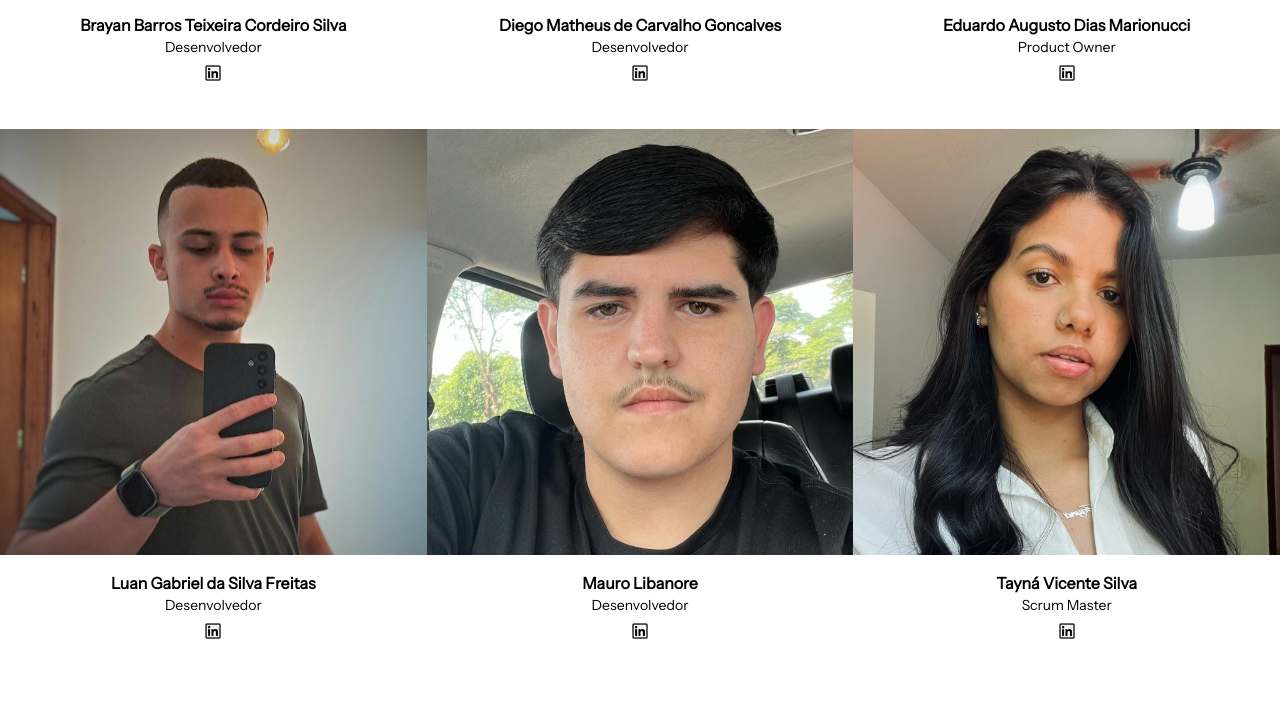
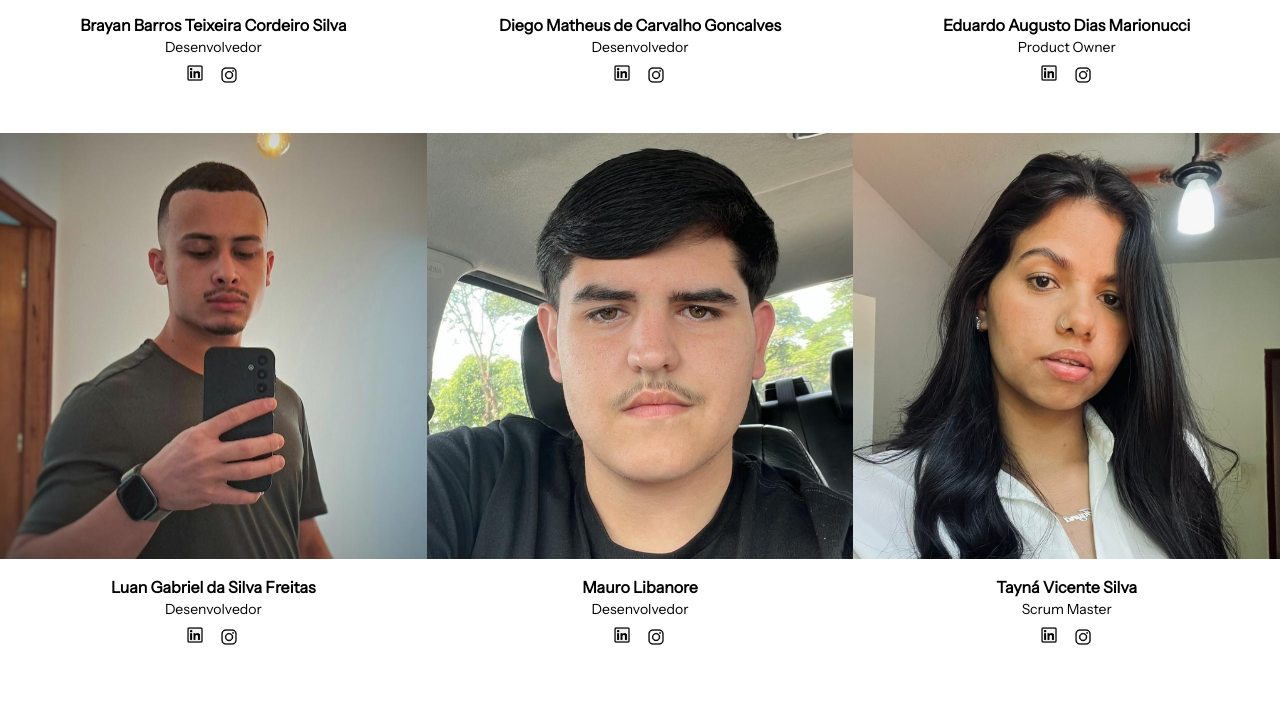
Before and after one commit to CS-PI-2026-Integrados/landing-page, a plain HTML site: page index.html in a window 1280 px wide. Shown: the part 3874-4600 px from the top of the page. Drawn offline with Linux system fonts and the light colour scheme.

Commit message:
feat: incluir instagram dos colaboradores

```diff
--- a/src/sections/team.html
+++ b/src/sections/team.html
@@ -12,7 +12,11 @@
                 <a href="https://www.linkedin.com/in/brayan-barros-2912b221a/" target="_blank" class="hover:opacity-70 transition">
                     <img src="../../assets/img/linkedin.png" width="16" alt="Linkedin" class="mb-12">
                 </a>
+                <a href="https://www.instagram.com/brayan.brz/" target="_blank" class="hover:opacity-70 transition">
+                    <img src="../../assets/img/instagram.jpg" width="20" alt="Instagram" class="mb-12">
+                </a>
             </div>
+
         </div>
 
         <div>
@@ -22,6 +26,9 @@
             <div class="flex justify-center gap-4">
                 <a href="https://www.linkedin.com/in/diegomcg/" target="_blank" class="hover:opacity-70 transition">
                     <img src="../../assets/img/linkedin.png" width="16" alt="Linkedin" class="mb-12">
+                </a>
+                <a href="https://www.instagram.com/diegogon69/" target="_blank" class="hover:opacity-70 transition">
+                    <img src="../../assets/img/instagram.jpg" width="20" alt="Instagram" class="mb-12">
                 </a>
             </div>
         </div>
@@ -34,6 +41,9 @@
                 <a href="https://www.linkedin.com/in/eduardomarionucci/" target="_blank" class="hover:opacity-70 transition">
                     <img src="../../assets/img/linkedin.png" width="16" alt="Linkedin" class="mb-12">
                 </a>
+                <a href="https://www.instagram.com/eduardomarionucci/" target="_blank" class="hover:opacity-70 transition">
+                    <img src="../../assets/img/instagram.jpg" width="20" alt="Instagram" class="mb-12">
+                </a>
             </div>
         </div>
 
@@ -44,6 +54,9 @@
             <div class="flex justify-center gap-4">
                 <a href="https://www.linkedin.com/in/luangabriel004/" target="_blank" class="hover:opacity-70 transition">
                     <img src="../../assets/img/linkedin.png" width="16" alt="Linkedin" class="mb-12">
+                </a>
+                <a href="https://www.instagram.com/luangab.sf/" target="_blank" class="hover:opacity-70 transition">
+                    <img src="../../assets/img/instagram.jpg" width="20" alt="Instagram" class="mb-12">
                 </a>
             </div>
         </div>
@@ -56,7 +69,11 @@
                 <a href="https://www.linkedin.com/in/mauro-libanore-781ba13b3/" target="_blank" class="hover:opacity-70 transition">
                     <img src="../../assets/img/linkedin.png" width="16" alt="Linkedin" class="mb-12">
                 </a>
+                <a href="https://www.instagram.com/mauro_libanore/" target="_blank" class="hover:opacity-70 transition">
+                    <img src="../../assets/img/instagram.jpg" width="20" alt="Instagram" class="mb-12">
+                </a>
             </div>
+
         </div>
 
         <div>
@@ -67,6 +84,9 @@
                 <a href="https://www.linkedin.com/in/tayna-vicente-silva/" target="_blank" class="hover:opacity-70 transition">
                     <img src="../../assets/img/linkedin.png" width="16" alt="Linkedin" class="mb-12">
                 </a>
+                <a href="https://www.instagram.com/tayna_vicente01/" target="_blank" class="hover:opacity-70 transition">
+                    <img src="../../assets/img/instagram.jpg" width="20" alt="Instagram" class="mb-12">
+                </a>
             </div>
         </div>
 
```
Also changed, not shown: assets/img/instagram.jpg (added).
